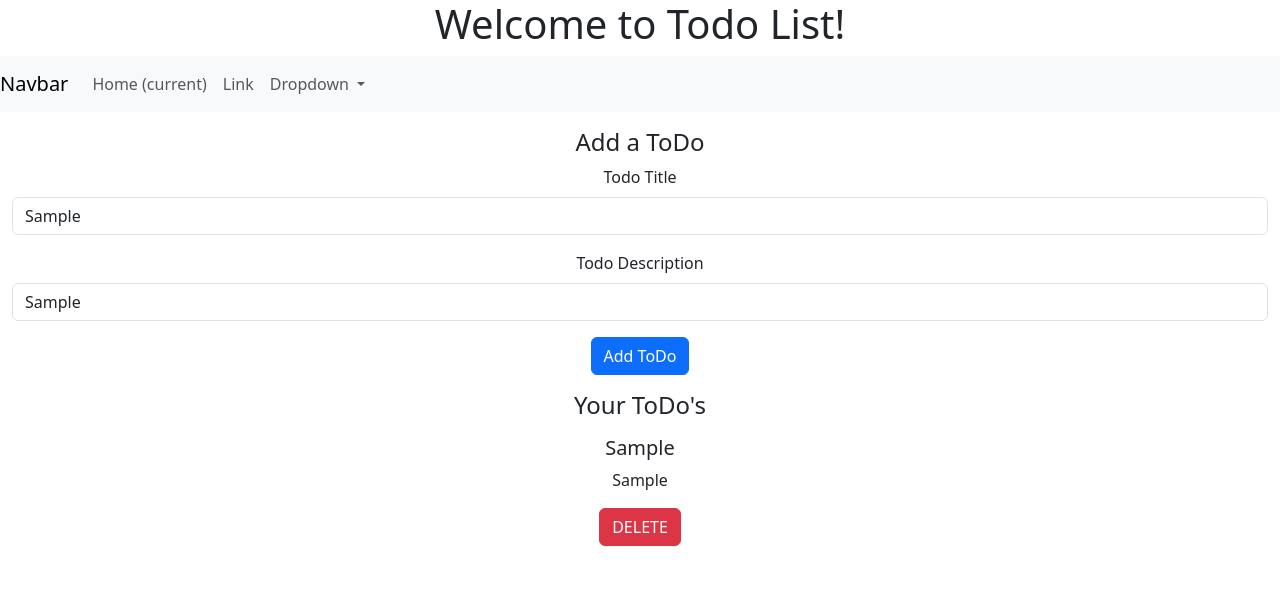
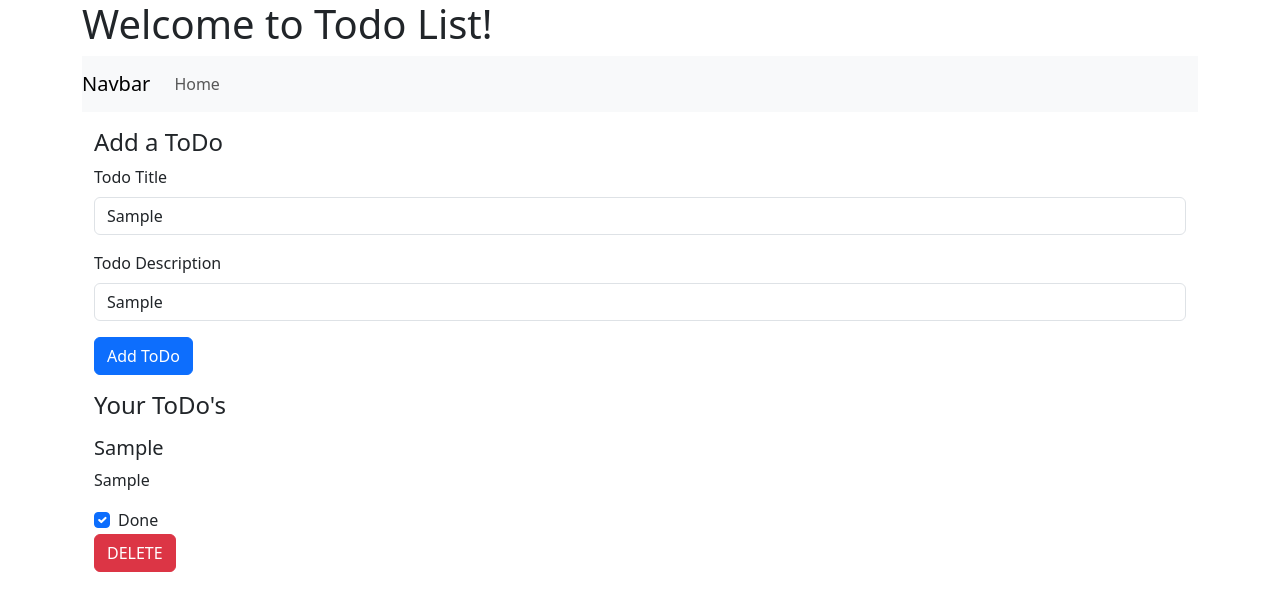
Before and after one commit to arslan-rt/angular_ToDoList, an Angular app: page / in a window 1280 px wide. Both pictures are taken after typing "Sample", "Sample" into the empty fields and a click on the button "Add ToDo". Shown: the top 610 px of the page. Built offline with nearby package versions, Linux system fonts and the light colour scheme.

Commit message:
After completing the Todo List App

```diff
--- a/src/app/MyComponents/add-todo/add-todo.component.ts
+++ b/src/app/MyComponents/add-todo/add-todo.component.ts
@@ -18,7 +18,8 @@
   onSubmit(){
     const todo = {
       title: this.title,
-      desc: this.desc
+      desc: this.desc,
+      active: true
     }
     this.todoAdd.emit(todo);
   }
--- a/src/app/MyComponents/todo-item/todo-item.component.css
+++ b/src/app/MyComponents/todo-item/todo-item.component.css
@@ -0,0 +1,3 @@
+.strike{
+    text-decoration: line-through;
+}
--- a/src/app/MyComponents/todo-item/todo-item.component.html
+++ b/src/app/MyComponents/todo-item/todo-item.component.html
@@ -1,10 +1,9 @@
 <div class="my-3">
-  <h5>
-    {{todo.title}}
-  </h5>
-  <p>
-    {{todo.desc}}
-  </p>
+  <h5 [ngClass]="{'strike': !todo.active}">{{todo.title}}</h5>
+  <p [ngClass]="{'strike': !todo.active}">{{todo.desc}}</p>
+  <div class="form-group form-check">
+    <input type="checkbox" class="form-check-input" id="todo{{i}}" (click)="onCheckboxClick(todo)" checked="!todo.active">
+    <label for="todo{{i}}" class="form-check-label">Done</label>
+  </div>
   <button class="btn btn-danger" (click) ="onClick(todo)">DELETE</button>
 </div>
-<br>
--- a/src/app/MyComponents/todo-item/todo-item.component.ts
+++ b/src/app/MyComponents/todo-item/todo-item.component.ts
@@ -7,9 +7,10 @@
   styleUrls: ['./todo-item.component.css']
 })
 export class TodoItemComponent implements OnInit {
-
+  @Input() i: number;
   @Input() todo: toDo;
   @Output() todoDelete: EventEmitter<toDo> = new EventEmitter();
+  @Output() todoCheckbox: EventEmitter<toDo> = new EventEmitter();
   constructor() { }
 
   ngOnInit() {
@@ -18,4 +19,8 @@
   onClick(todo: toDo){
     this.todoDelete.emit(todo);
   }
+
+  onCheckboxClick (todo: toDo){
+    this.todoCheckbox.emit(todo);
+  }
 }
--- a/src/app/MyComponents/todos/todos.component.html
+++ b/src/app/MyComponents/todos/todos.component.html
@@ -1,5 +1,10 @@
-<app-add-todo (todoAdd) = "addTodo($event)"></app-add-todo>
-<h4>Your ToDo's</h4>
-<div *ngFor = "let todo of todos">
-  <app-todo-item [todo]="todo" (todoDelete) = "deleteTodo($event)"></app-todo-item>
+<div class="container-fluid">
+  <app-add-todo (todoAdd) = "addTodo($event)"></app-add-todo>
+  <h4>Your ToDo's</h4>
+  <div *ngIf="this.todos.length === 0; else elseBlock">No Todo's to display</div>
+  <ng-template #elseBlock>
+    <div *ngFor = "let todo of todos; index as i">
+      <app-todo-item [todo]="todo" [i]="i" (todoDelete)="deleteTodo($event)" (todoCheckbox)="toggleTodo($event)"></app-todo-item>
+    </div>
+  </ng-template>
 </div>
--- a/src/app/MyComponents/todos/todos.component.ts
+++ b/src/app/MyComponents/todos/todos.component.ts
@@ -18,8 +18,7 @@
     }
   }
 
-  ngOnInit() {
-  }
+  ngOnInit() { }
 
   deleteTodo(todo:toDo){
     const index = this.todos.indexOf(todo);
@@ -31,4 +30,10 @@
     this.todos.push(todo);
     localStorage.setItem("todos", JSON.stringify(this.todos));
   }
+
+  toggleTodo(todo:toDo){
+    const index = this.todos.indexOf(todo);
+    this.todos[index].active = !this.todos[index].active;
+    localStorage.setItem("todos", JSON.stringify(this.todos));
+  }
 }
--- a/src/app/app.component.html
+++ b/src/app/app.component.html
@@ -1,5 +1,5 @@
 <!--The content below is only a placeholder and can be replaced.-->
-<div style="text-align:center">
+<div class="container">
   <h1>
     Welcome to {{title}}!
   </h1>
@@ -12,26 +12,10 @@
     <div class="collapse navbar-collapse" id="navbarSupportedContent">
       <ul class="navbar-nav mr-auto">
         <li class="nav-item active">
-          <a class="nav-link" href="#">Home <span class="sr-only">(current)</span></a>
-        </li>
-        <li class="nav-item">
-          <a class="nav-link" href="#">Link</a>
-        </li>
-        <li class="nav-item dropdown">
-          <a class="nav-link dropdown-toggle" href="#" id="navbarDropdown" role="button" data-toggle="dropdown" aria-haspopup="true" aria-expanded="false">
-            Dropdown
-          </a>
-          <div class="dropdown-menu" aria-labelledby="navbarDropdown">
-            <a class="dropdown-item" href="#">Action</a>
-            <a class="dropdown-item" href="#">Another action</a>
-            <div class="dropdown-divider"></div>
-            <a class="dropdown-item" href="#">Something else here</a>
-          </div>
+          <a class="nav-link" href="#">Home</a>
         </li>
       </ul>
     </div>
   </nav>
-  <div class="container-fluid">
-    <app-todos></app-todos>
-  </div>
+  <app-todos></app-todos>
 </div>
--- a/src/app/toDo.ts
+++ b/src/app/toDo.ts
@@ -1,4 +1,5 @@
 export class toDo{
     title: string
     desc: string
+    active: boolean
 }
```
Also changed, not shown: src/app/app-routing.ts (added, +14 -0 lines).
